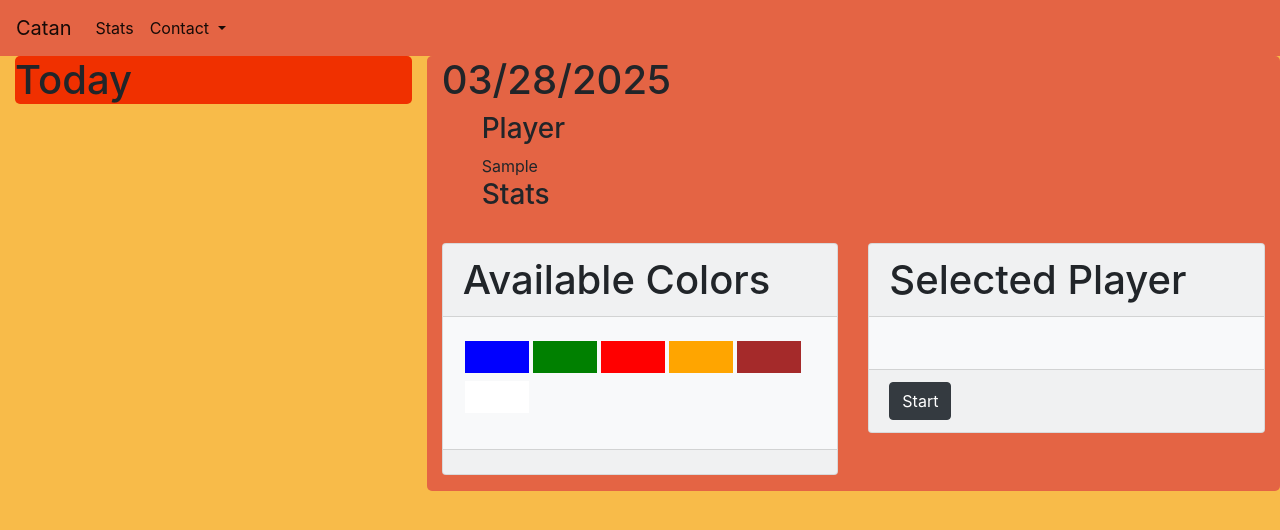
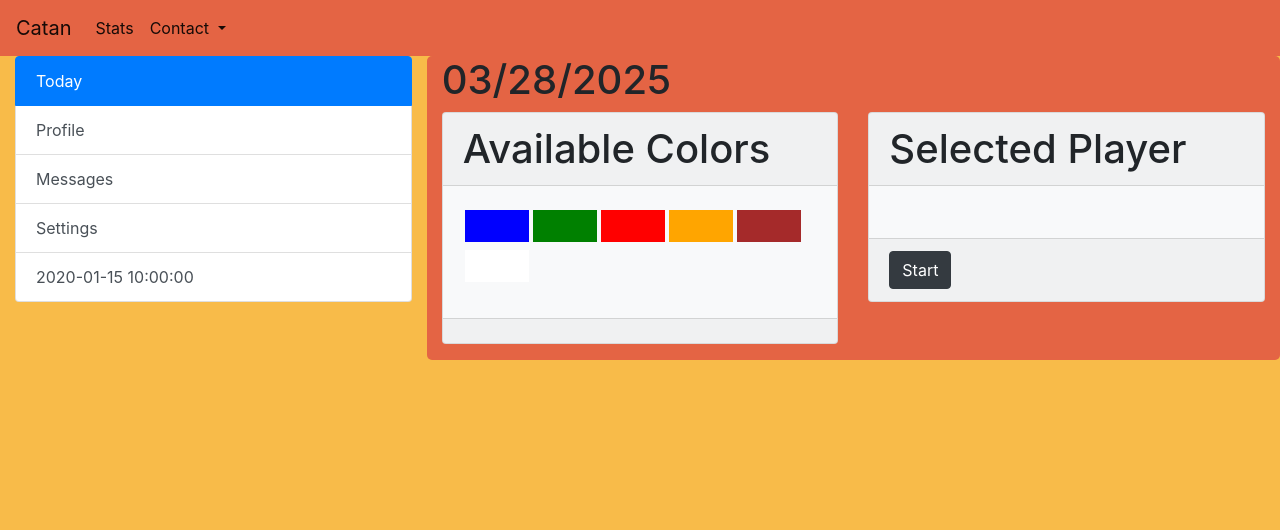
Before and after one commit to kcmurray1/catan_stat_flask_app, a Flask app: page / in a window 1280 px wide. Shown: the top 530 px of the page. Run offline with Flask 3, Linux system fonts and the light colour scheme; tables that the repository leaves empty hold one stand-in row (values such as "Sample post"); parts of the project's set-up code (start-up, migrations or seed data) failed here and were passed over; some libraries are stand-ins or nearby versions.

Commit message:
started working on '/game-data/<id>'
Frontend displays previous game history

```diff
--- a/app/blueprints/views.py
+++ b/app/blueprints/views.py
@@ -17,7 +17,7 @@
 
     print("recent game", g)
 
-    return render_template("index.html", people=Player.query.all(), today=current_date.strftime("%m/%d/%Y"))
+    return render_template("index.html", people=Player.query.all(), game_history= Game.query.all() ,today=current_date.strftime("%m/%d/%Y"))
 
 @view_bp.route('/add-player/<name>')
 def add_player(name):
--- a/app/frontend/templates/index.html
+++ b/app/frontend/templates/index.html
@@ -18,16 +18,44 @@
 <div class="container-fluid">
   <div class="row">
     <div class="col-12 col-md-4">
-      <div class="left-page-container">
-        <h1>Today</h1>
-      </div>
+
+    <div class="list-group" id="list-tab" role="tablist">
+      <a class="list-group-item list-group-item-action active" id="list-home-list" data-toggle="list" href="#list-home" role="tab" aria-controls="home">Today</a>
+      <a class="list-group-item list-group-item-action" id="list-profile-list" data-toggle="list" href="#list-profile" role="tab" aria-controls="profile">Profile</a>
+      <a class="list-group-item list-group-item-action" id="list-messages-list" data-toggle="list" href="#list-messages" role="tab" aria-controls="messages">Messages</a>
+      <a class="list-group-item list-group-item-action" id="list-settings-list" data-toggle="list" href="#list-settings" role="tab" aria-controls="settings">Settings</a>
+    </div>
+
 
     </div>
     <div class="col-12 col-md-8 history-container" id="man">
-      <header>
-        <h1>{{ today  }}</h1>
-      </header>
-      <div class="row stats">
+
+      <div class="tab-content" id="nav-tabContent">
+        <div class="tab-pane fade show active" id="list-home" role="tabpanel" aria-labelledby="list-home-list">
+          <header>
+            <h1>{{ today  }}</h1>
+          </header>
+        </div>
+        <div class="tab-pane fade" id="list-profile" role="tabpanel" aria-labelledby="list-profile-list">something else</div>
+        <div class="tab-pane fade" id="list-messages" role="tabpanel" aria-labelledby="list-messages-list">idk</div>
+        <div class="tab-pane fade" id="list-settings" role="tabpanel" aria-labelledby="list-settings-list">test</div>
+      </div>
+
+
+      {% for game in game_history %}
+      <script>
+        idk = new GameCard("{{game.date}}", "{{game.game_id}}");
+        leftPage = document.getElementById("list-tab");
+        leftPage.appendChild(idk.card);
+
+        rightPage = document.getElementById("nav-tabContent");
+
+        rightPage.appendChild(idk.content)
+
+      </script>
+      {% endfor %}
+
+      <!-- <div class="row stats">
         <ul>
           {% for person in people %}
             <div class="col-sm-4">
@@ -40,7 +68,7 @@
             </div>
           {% endfor %}
         </ul>
-      </div>
+      </div> -->
 
 
     </div>
```
Also changed, not shown: app/blueprints/api_routes.py (+15 -3 lines), app/frontend/static/js/index.js (+52 -2 lines).
